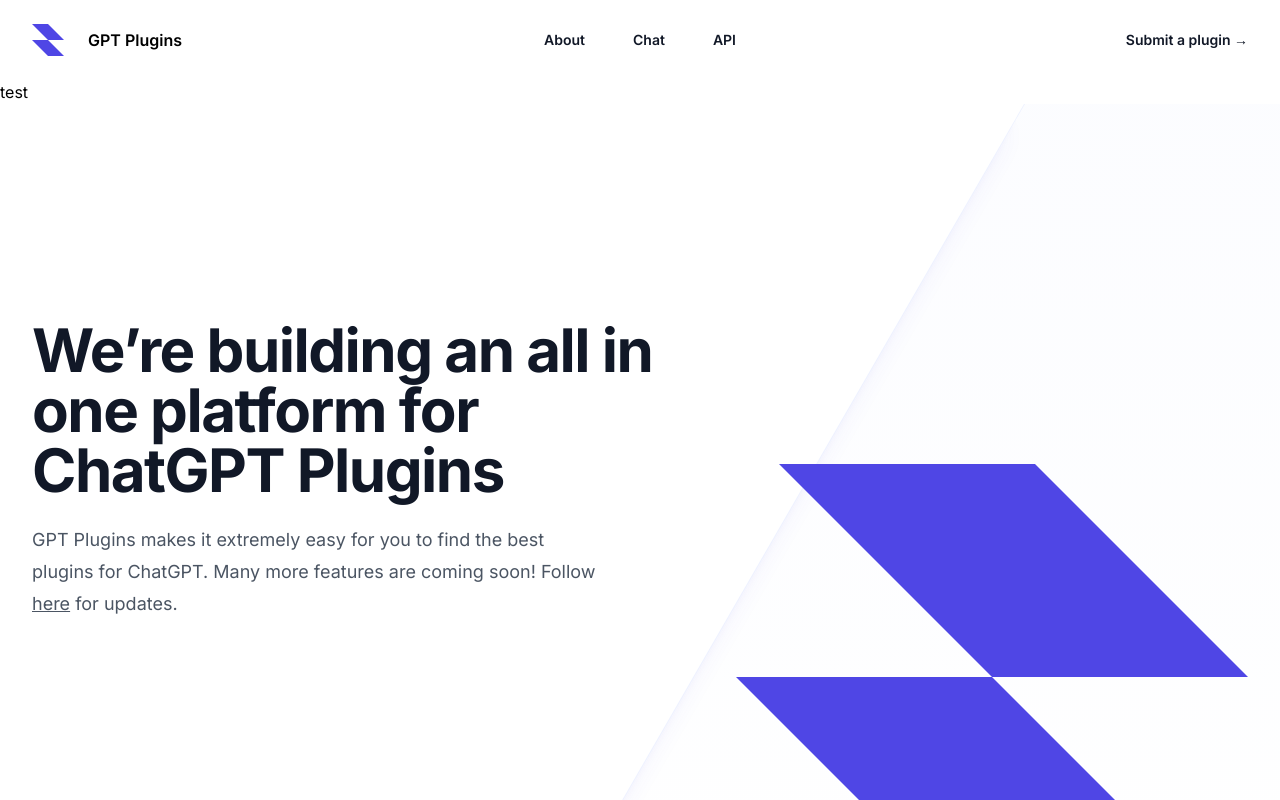
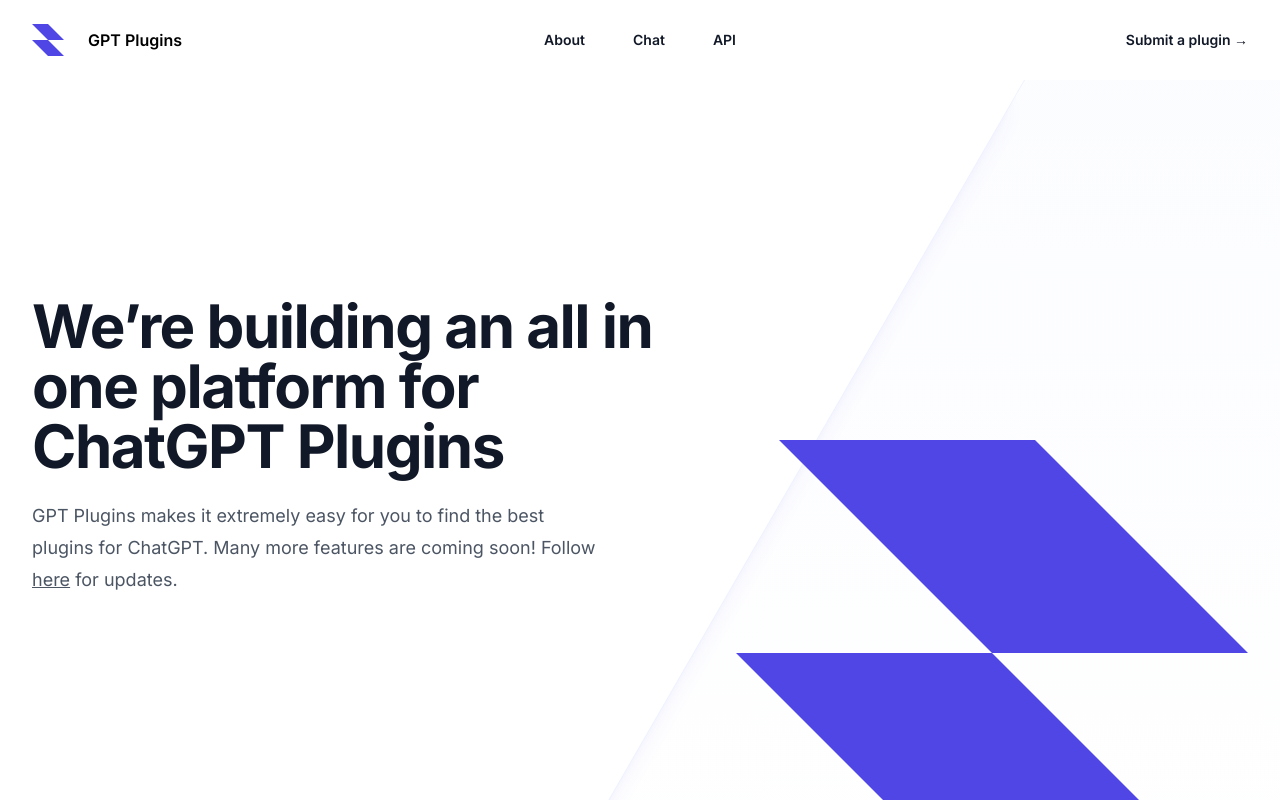
Before and after one commit to krishnerkar/gpt-plugins, a Next.js app: page /about in a window 1280 px wide. Shown: the top 800 px of the page. Built offline with nearby package versions, Linux system fonts and the light colour scheme.

Commit message:
Update page.tsx
removing text 'test' in page /about

```diff
--- a/app/about/page.tsx
+++ b/app/about/page.tsx
@@ -10,9 +10,6 @@
     <div className="flex flex-col justify-between min-h-screen">
       <Navbar />
       <main className="isolate">
-        <Link href='/plugin/Medium'>
-          <h1>test</h1>
-        </Link>
         {/* Hero section */}
         <div className="relative isolate -z-10 overflow-hidden bg-gradient-to-b from-indigo-50/20 pt-14">
           <div
```
